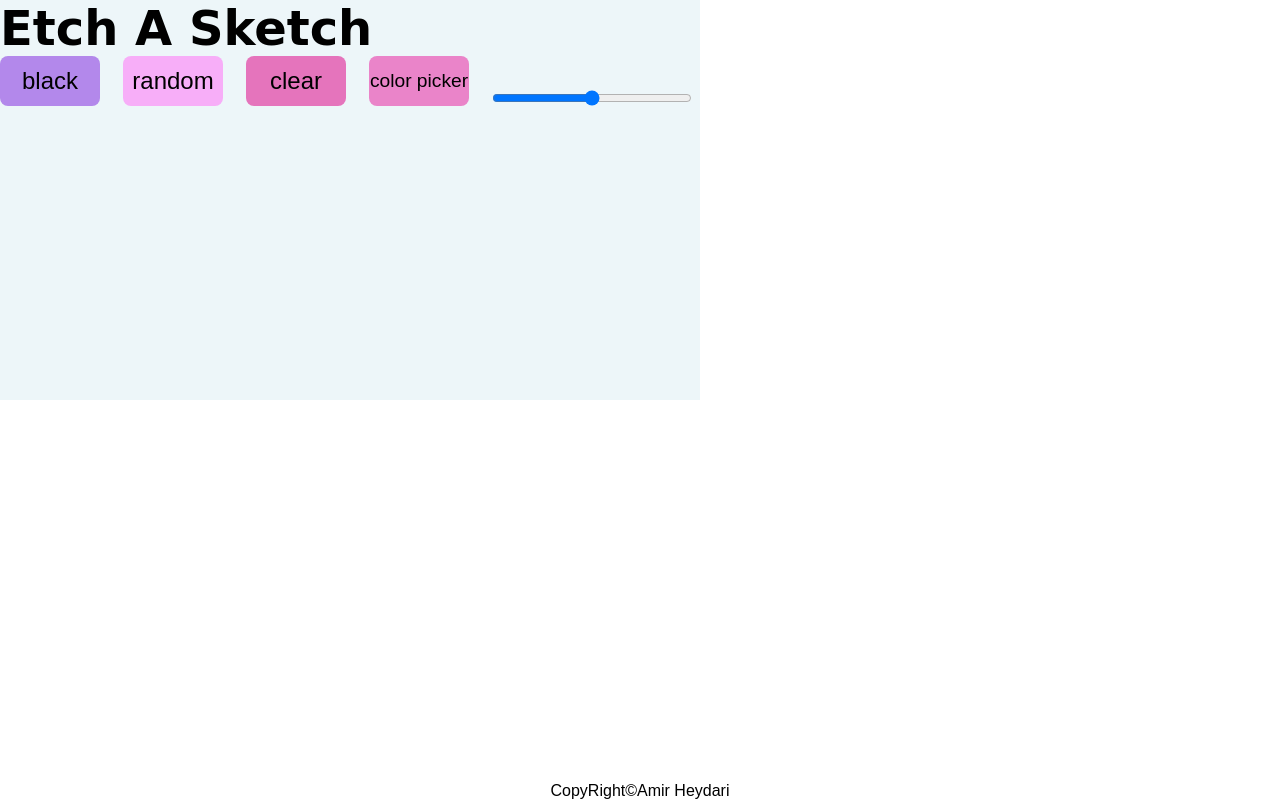
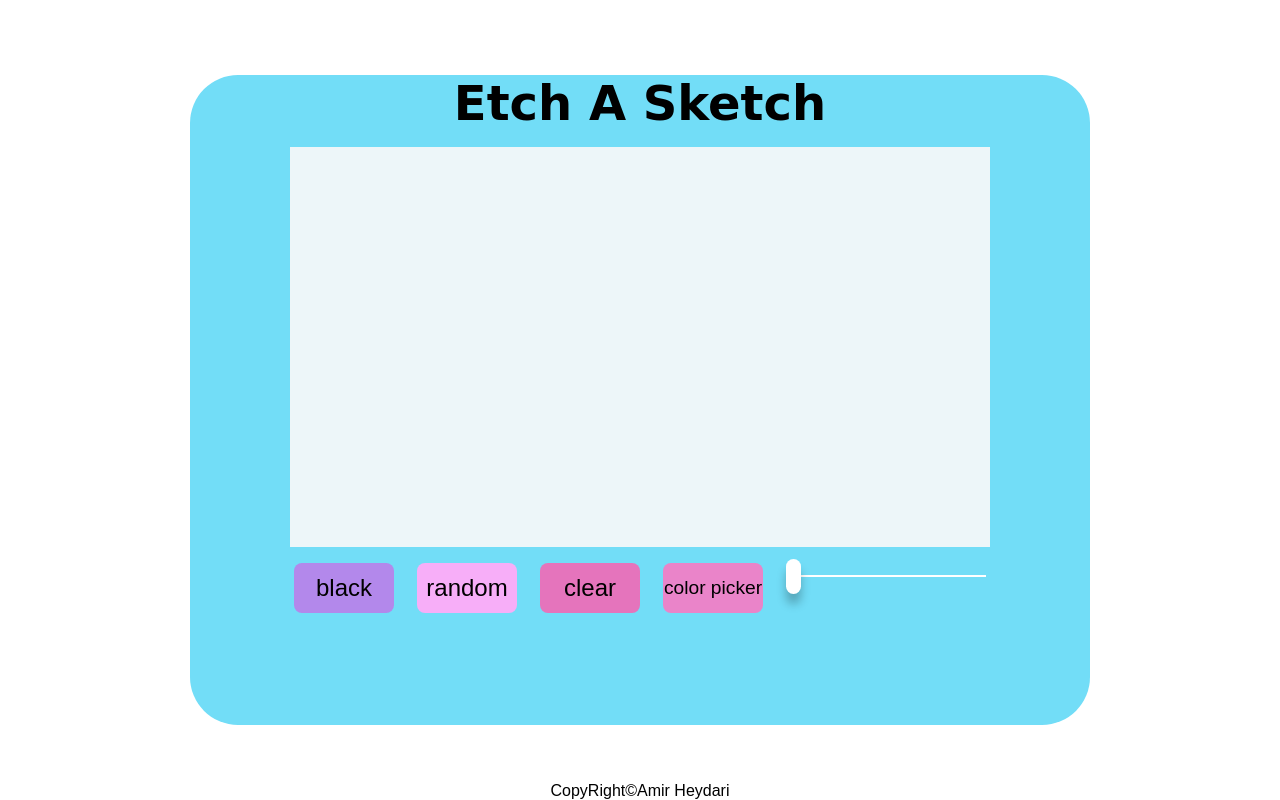
Before and after one commit to amirheydarii/Etch-a-Sketch, a plain HTML site: page index.html in a window 1280 px wide. Drawn offline with Linux system fonts and the light colour scheme; a web font is replaced by a local one.

Commit message:
add style to slider in style.css

```diff
--- a/index.html
+++ b/index.html
@@ -16,8 +16,9 @@
           <button class="btn btn-random">random</button>
           <button class="btn btn-clear">clear</button>
           <button class="btn color-picker">color picker</button>
-          <div class="sidebar-container">
-            <input type="range" min="0" max="100" value="50" class="sidebar">
+          <div class="slider-container">
+            <input type="range" min="0" max="100" value="0" class="slider">
+            <!-- <span class="rs-lable">0</span> -->
           </div>
         </div>
       </div>
--- a/style.css
+++ b/style.css
@@ -1,8 +1,8 @@
-@import url('https://fonts.googleapis.com/css2?family=Koulen&family=Oleo+Script+Swash+Caps&family=Signika+Negative&display=swap');
+@import url("https://fonts.googleapis.com/css2?family=Koulen&family=Oleo+Script+Swash+Caps&family=Signika+Negative&display=swap");
 /* font-family: 'Koulen', cursive;
 font-family: 'Signika Negative', sans-serif; */
+
 html {
-    /* footer support */
   position: relative;
   min-height: 100%;
 }
@@ -12,25 +12,18 @@ html {
   padding: 0rem;
 }
 
-.main {
+.body {
   width: 100%;
-    height: 100%;
+  height: 100vh;
   display: flex;
   justify-content: center;
   align-items: center;
 }
 
-h1 {
-    font-family: 'Oleo Script Swash Caps', cursive;
-    font-size: 3rem;
-    margin-top: 0px;
-}
-
-section{
+.countainer {
   display: flex;
   flex-direction: column;
   align-items: center;
-    margin-top:2rem;
   gap: 1rem;
   border-radius: 3rem;
   width: 900px;
@@ -38,14 +31,18 @@ section{
   background-color: rgb(114, 221, 247);
 }
 
-
-.countainer {
+.h1 {
+  font-family: "Oleo Script Swash Caps", cursive;
+  font-size: 3rem;
+  margin-top: 0px;
+}
+.countainer-ganerate {
   background-color: rgb(237, 246, 249);
   width: 700px;
   height: 400px;
 }
 
-.btn1-container{
+.btn1-container {
   display: flex;
   gap: 23px;
 }
@@ -58,41 +55,119 @@ section{
 }
 
 .btn-black {
-    font-family: 'Signika Negative', sans-serif;
+  font-family: "Signika Negative", sans-serif;
   font-size: x-large;
   background-color: rgb(179, 136, 235);
   color: black;
 }
 
-.btn-random{
-    font-family: 'Signika Negative', sans-serif;
+.btn-random {
+  font-family: "Signika Negative", sans-serif;
   font-size: x-large;
   background-color: rgb(247, 174, 248);
-    color: black
-
+  color: black;
 }
 
 .color-picker {
   background-color: rgb(234, 132, 201);
-    font-family: 'Signika Negative', sans-serif;
+  font-family: "Signika Negative", sans-serif;
   font-size: larger;
 }
 
-.sidebar {
-    background-color: rgb(239, 148, 213);
+.slider {
   width: 200px;
-    height: 10px;
-    border-radius: 1rem;
-    margin-top: 2.3rem;
+  -webkit-appearance: none;
 }
 
+.slider:focus {
+    outline: none;
+}
+
+.slider::-webkit-slider-runnable-track{
+    width: 100%;
+    height: 2px;
+    cursor: pointer;
+    box-shadow: none;
+    background: rgb(255, 255, 255);
+    border-radius: 0px;
+    border: 0px solid #ffffff;
+}
+
+.slider::-moz-range-track {
+    width: 100%;
+    height: 2px;
+    cursor: pointer;
+    box-shadow: none;
+    border-radius: 0px;
+    border: 0px solid #ffffff;
+}
+
+.slider::-webkit-slider-thumb {
+    box-shadow: none;
+    border: 0px solid #ffffff;
+    box-shadow: 0px 10px 10px rgba(0,0,0,0.25);
+    height: 35px;
+    width: 15px;
+    border-radius: 22px;
+    background: rgba(255,255,255,1);
+    cursor: pointer;
+    -webkit-appearance: none;
+    margin-top: -16px;
+}
+
+.slider::-moz-range-thumb {
+    box-shadow: none;
+    border: 0px solid #ffffff;
+    box-shadow: 0px 10px 10px rgba(0,0,0,0.25);
+    height: 42px;
+    width: 22px;
+    border-radius: 22px;
+    background: rgba(255,255,255,1);
+    cursor: pointer;
+    -webkit-appearance: none;
+    margin-top: -20px;
+}
+
+/* .rs-lable{
+    position: relative;
+    transform-origin: center center;
+    display: block;
+    width: 88px;
+    height: 88px;
+    background: transparent;
+    border-radius: 50%;
+    line-height: 30px;
+    text-align: center;
+    font-weight: bold;
+    padding-top: 22px;
+    box-sizing: border-box;
+    border: 2px solid #ffffff;
+    margin-top: 20px;
+    margin-left: -38px;
+    left: attr(value);
+    color: #ffffff;
+    font-style: normal;
+    font-weight: normal;
+    font-size: 36px;
+    font-family: "Signika Negative", sans-serif;
+}
+
+.rs-lable::after {
+    content: "kg";
+    display: block;
+    font-size: 20px;
+    letter-spacing: 0.07em;
+    margin-top: -2px;
+    font-family: "Signika Negative", sans-serif;
+} */
+
 .btn-clear {
-    font-family: 'Signika Negative', sans-serif;
+  font-family: "Signika Negative", sans-serif;
   font-size: x-large;
   background-color: rgb(229, 116, 188);
 }
 
-footer {
+.footer {
   position: absolute;
   bottom: 0;
   left: 0;
@@ -100,6 +175,5 @@ footer {
   align-items: center;
   justify-content: center;
   width: 100%;
-    font-family: 'Signika Negative', sans-serif;
-
+  font-family: "Signika Negative", sans-serif;
 }
```
Lines whose indentation alone changed are shown as unchanged.
